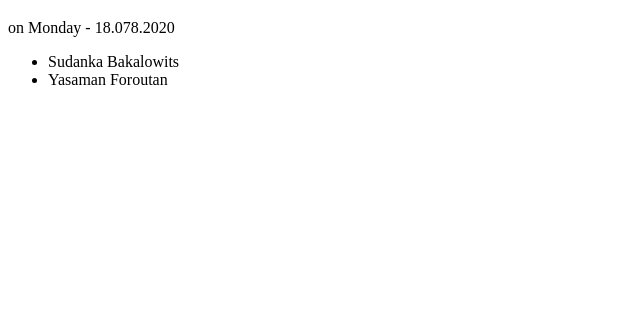
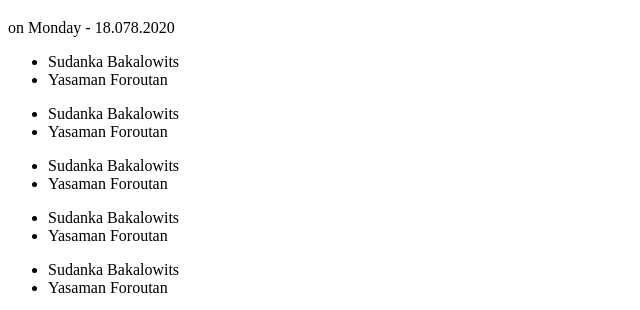
Before and after one commit to FabianAlleblas/Student-Companion-App, a plain HTML site: page src/buddy.html in a window 1280 px wide. Shown: the part 61-371 px from the top of the page, without its empty margins (0-640 px from the left). Drawn offline with Linux system fonts and the light colour scheme.

Commit message:
Add card section

```diff
--- a/src/buddy.html
+++ b/src/buddy.html
@@ -13,7 +13,31 @@
     </header>
     <main class="card-grid">
       <section class="card">
-        <ul class="card__name-list">
+        <ul class="card__list card__pair">
+          <li>Sudanka Bakalowits</li>
+          <li>Yasaman Foroutan</li>
+        </ul>
+      </section>
+      <section class="card">
+        <ul class="card__list card__pair">
+          <li>Sudanka Bakalowits</li>
+          <li>Yasaman Foroutan</li>
+        </ul>
+      </section>
+      <section class="card">
+        <ul class="card__list card__pair">
+          <li>Sudanka Bakalowits</li>
+          <li>Yasaman Foroutan</li>
+        </ul>
+      </section>
+      <section class="card">
+        <ul class="card__list card__pair">
+          <li>Sudanka Bakalowits</li>
+          <li>Yasaman Foroutan</li>
+        </ul>
+      </section>
+      <section class="card">
+        <ul class="card__list card__pair">
           <li>Sudanka Bakalowits</li>
           <li>Yasaman Foroutan</li>
         </ul>
```
